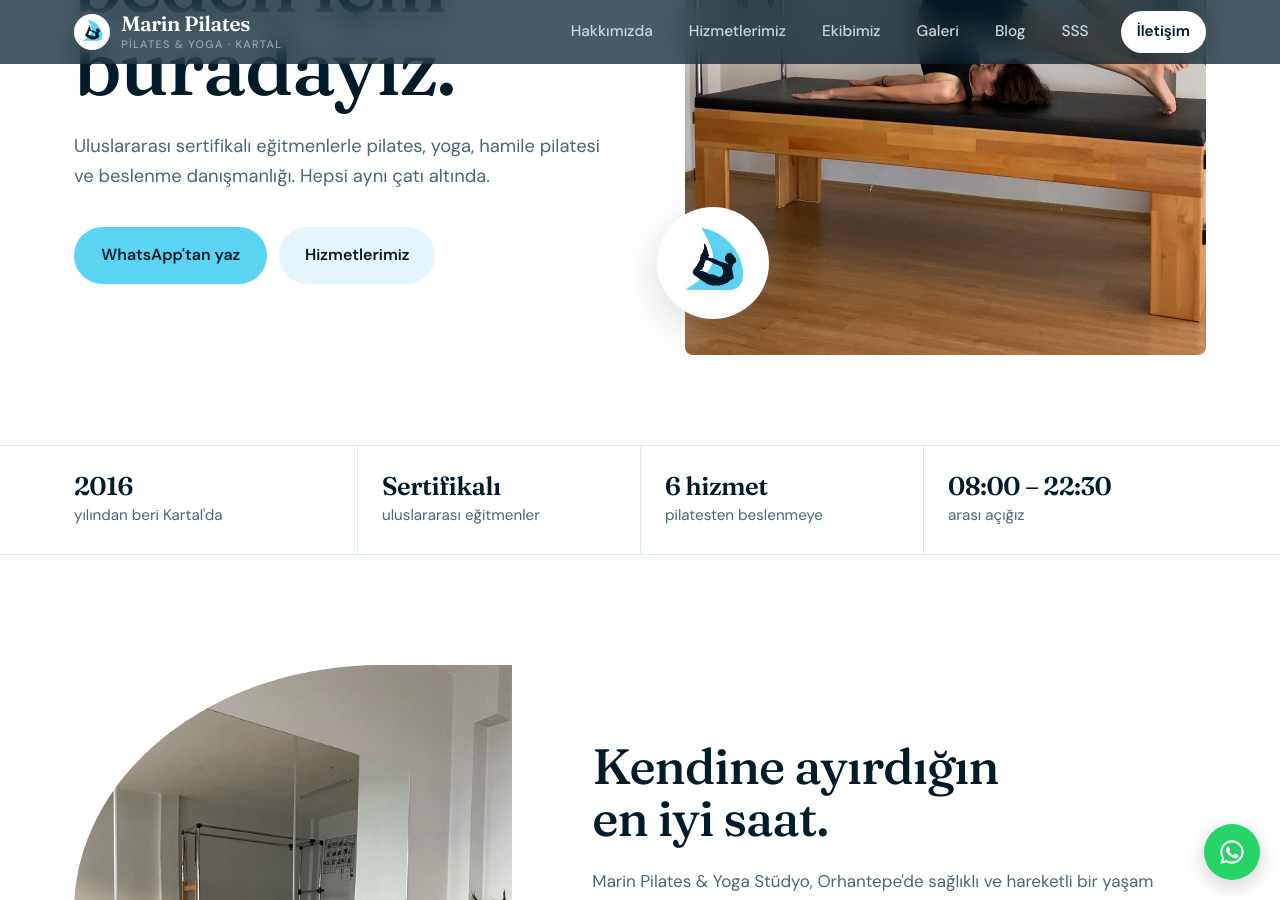
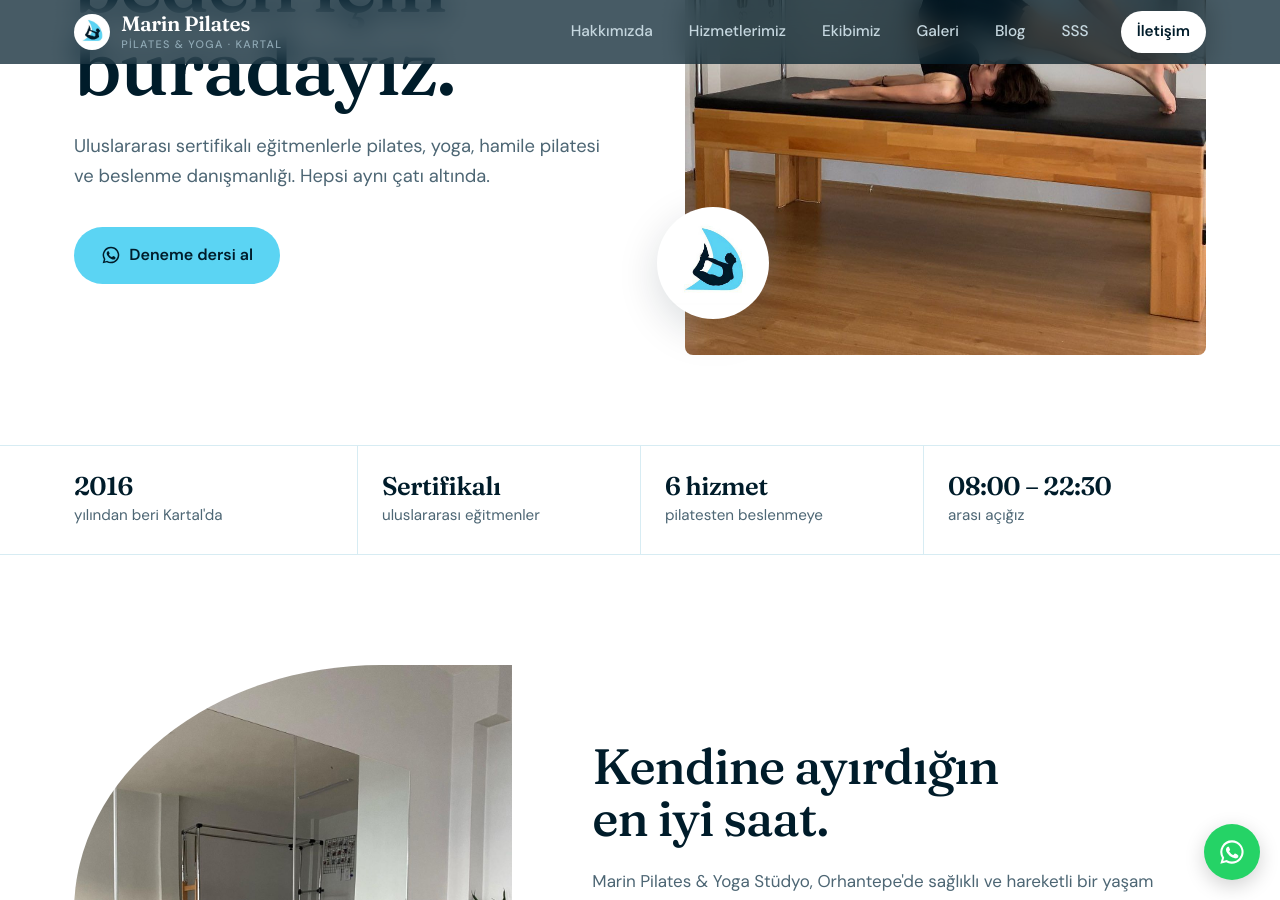
Before and after one commit to irembasoglu/pilates, a Jekyll site: the page built from index.html, in a window 1280 px wide and 900 px high, scrolled down 396 px. Built offline with Jekyll 4.4.1, drawn with Linux system fonts in a browser that asks for light colours.

Commit message:
Girişte 'Deneme dersi al' butonu; şeffaf logo sürümleri eklendi
Co-Authored-By: Claude Opus 5.5 <noreply@anthropic.com>
Claude-Session: https://claude.ai/code/session_01V8pagf3RSBv4mF8qP7Bptg

```diff
--- a/index.html
+++ b/index.html
@@ -8,8 +8,10 @@ menu: anasayfa
       <h1>Güçlü, esnek ve <em>ağrısız</em> bir beden için buradayız.</h1>
       <p class="lead">Uluslararası sertifikalı eğitmenlerle pilates, yoga, hamile pilatesi ve beslenme danışmanlığı. Hepsi aynı çatı altında.</p>
       <div class="hero-actions">
-        <a href="{{ site.whatsapp }}" class="btn" target="_blank" rel="noopener">WhatsApp'tan yaz</a>
-        <a href="hizmetlerimiz.html" class="btn-soft">Hizmetlerimiz</a>
+        <a href="https://wa.me/905374989178?text=Merhaba%2C%20deneme%20dersi%20almak%20istiyorum." class="btn btn-wa" target="_blank" rel="noopener">
+          <svg viewBox="0 0 24 24" width="20" height="20" fill="currentColor" aria-hidden="true"><path d="M12 2a10 10 0 0 0-8.6 15.1L2 22l5-1.3A10 10 0 1 0 12 2zm0 18.2a8.2 8.2 0 0 1-4.2-1.1l-.3-.2-3 .8.8-2.9-.2-.3A8.2 8.2 0 1 1 12 20.2zm4.5-6.1c-.2-.1-1.5-.7-1.7-.8-.2-.1-.4-.1-.6.1l-.8 1c-.1.2-.3.2-.5.1a6.7 6.7 0 0 1-3.3-2.9c-.3-.4.3-.4.7-1.4.1-.2 0-.3 0-.4l-.8-1.8c-.2-.5-.4-.4-.6-.4h-.5a1 1 0 0 0-.7.3 3 3 0 0 0-.9 2.2 5.2 5.2 0 0 0 1.1 2.7 11.8 11.8 0 0 0 4.5 4c1.7.7 2.3.8 3.2.6.5-.1 1.5-.6 1.7-1.2.2-.6.2-1.1.1-1.2l-.4-.2z"/></svg>
+          Deneme dersi al
+        </a>
       </div>
     </div>
     <div class="hero-media">
```
Also changed, not shown: logo-beyaz.png (added), logo-seffaf.png (added).
